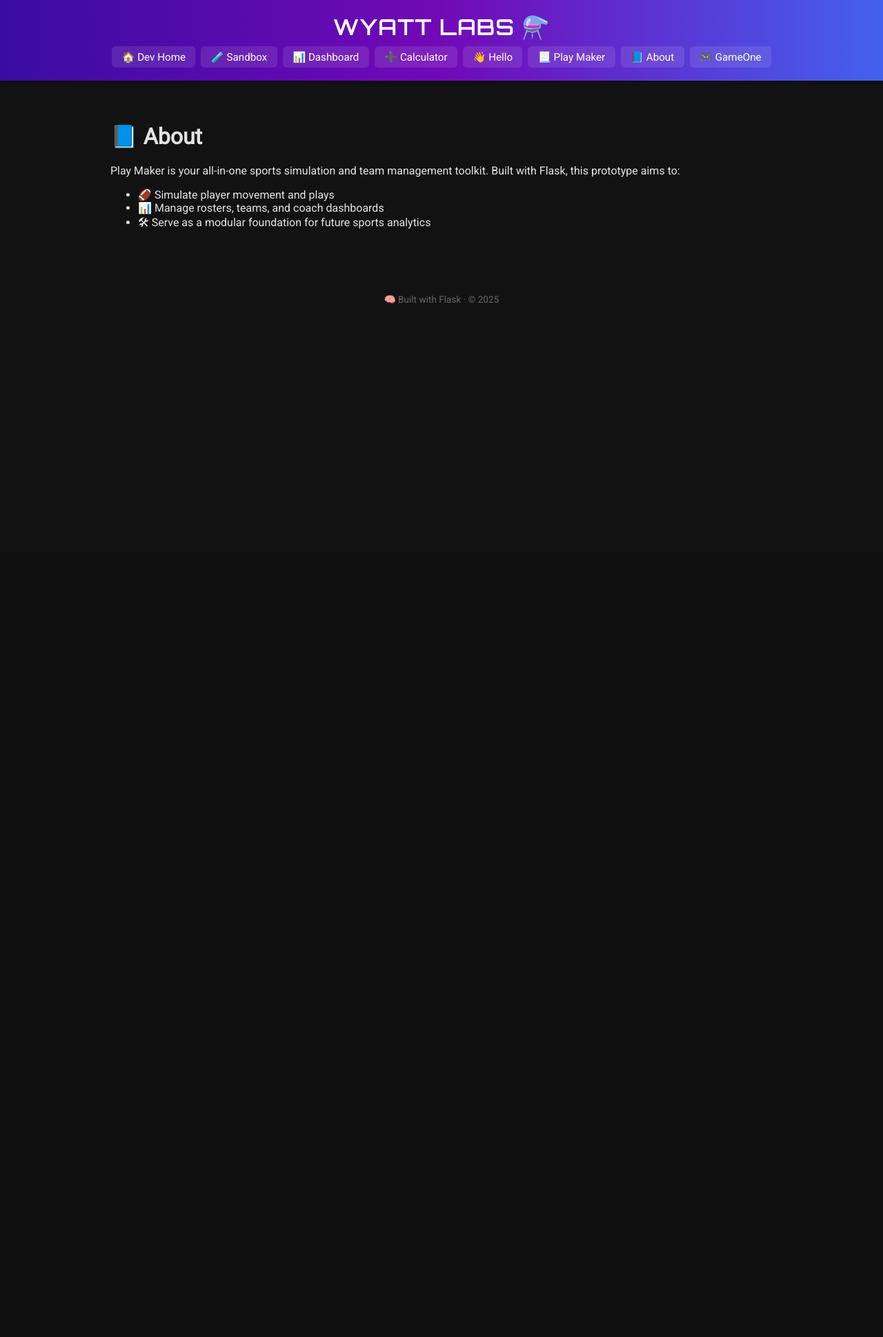
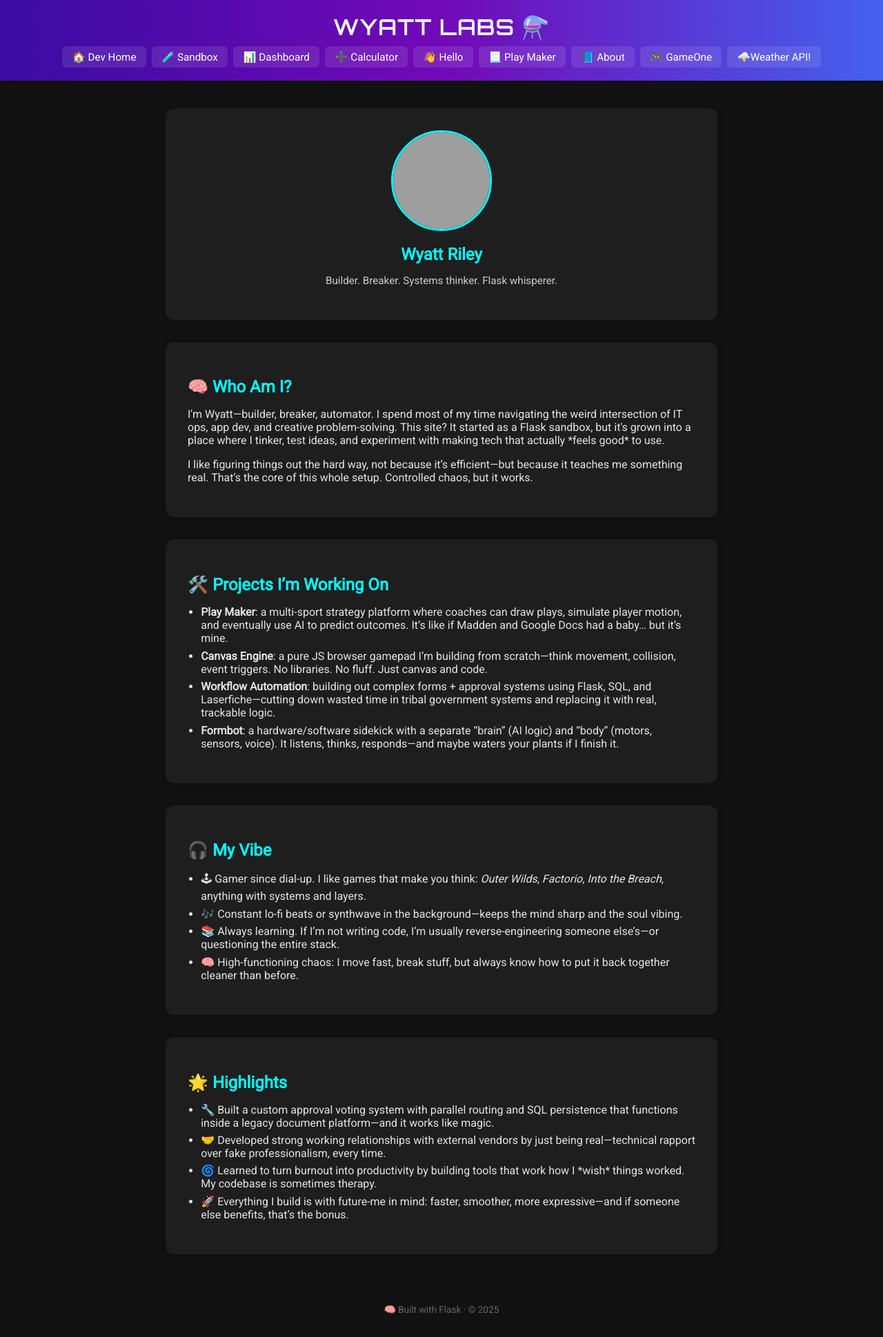
Before and after one commit to wyguy1/Flask_Crud_Test, a Flask app: page /about in a window 1280 px wide. Shown: the whole page at 69% size. Before the commit the page ends 441 px from the top, so only its background shows below. Run offline with Flask 3, Linux system fonts and the light colour scheme; grey boxes are pictures that could not be loaded.

Commit message:
Added in a weather API, That will reflect on the app file. aswell, I added a weather html file that will show that request. I intend on building onto this feature later. Call it a small command weather center if you will.

```diff
--- a/app.py
+++ b/app.py
@@ -1,4 +1,5 @@
 from flask import Flask, render_template, request
+import requests
 
 app = Flask(__name__)
 
@@ -41,5 +42,19 @@ def play_maker():
 def GameOne():
     return render_template("GameOne.html")
 
+@app.route("/weather_current", methods = ["GET", "POST"])
+def weather_current():
+    lat, lon = 36.87, -95.11  # Coordinates for Welch, OK
+    url = f"https://api.open-meteo.com/v1/forecast?latitude={lat}&longitude={lon}&current_weather=true"
+    response = requests.get(url)
+    data = response.json()
+    current = data.get("current_weather", {})
+    temp = current.get("temperature")
+    return render_template("weather-current.html" ,weather = temp)
+
+
+
+
+
 if __name__ == "__main__":
     app.run(debug=True)
--- a/templates/about.html
+++ b/templates/about.html
@@ -1,11 +1,81 @@
 {% extends "base.html" %}
-{% block title %}About Play Maker{% endblock %}
+{% block title %}About Wyatt{% endblock %}
 {% block content %}
-<h1>📘 About</h1>
-<p>Play Maker is your all-in-one sports simulation and team management toolkit. Built with Flask, this prototype aims to:</p>
-<ul>
-  <li>🏈 Simulate player movement and plays</li>
-  <li>📊 Manage rosters, teams, and coach dashboards</li>
-  <li>🛠 Serve as a modular foundation for future sports analytics</li>
-</ul>
+<style>
+  .about-section {
+    display: grid;
+    grid-template-columns: 1fr;
+    gap: 2rem;
+    max-width: 800px;
+    margin: auto;
+  }
+  .about-card {
+    background: #1e1e1e;
+    border-radius: 12px;
+    padding: 2rem;
+    box-shadow: 0 0 12px rgba(0, 0, 0, 0.3);
+  }
+  .about-card h2 {
+    color: #00ffff;
+    margin-bottom: 0.5rem;
+  }
+  .about-card ul {
+    padding-left: 1.2rem;
+  }
+  .about-card li {
+    margin-bottom: 0.4rem;
+  }
+</style>
+
+<div class="about-section">
+
+  <!-- Profile Card -->
+  <div class="about-card" style="text-align: center;">
+    <img src="{{ url_for('static', filename='img/profile.jpg') }}" alt="My Photo" style="width: 140px; height: 140px; border-radius: 50%; border: 3px solid #0ff; margin-bottom: 1rem;">
+    <h2 style="margin: 0;">Wyatt Riley</h2>
+    <p style="font-size: 0.95rem; color: #ccc;">Builder. Breaker. Systems thinker. Flask whisperer.</p>
+  </div>
+
+  <div class="about-card">
+    <h2>🧠 Who Am I?</h2>
+    <p>I'm Wyatt—builder, breaker, automator. I spend most of my time navigating the weird intersection of IT ops, app dev, and creative problem-solving. This site? It started as a Flask sandbox, but it's grown into a place where I tinker, test ideas, and experiment with making tech that actually *feels good* to use.</p>
+    <p>I like figuring things out the hard way, not because it’s efficient—but because it teaches me something real. That’s the core of this whole setup. Controlled chaos, but it works.</p>
+  </div>
+
+  <div class="about-card">
+    <h2>🛠️ Projects I’m Working On</h2>
+    <ul>
+      <li><strong>Play Maker</strong>: a multi-sport strategy platform where coaches can draw plays, simulate player motion, and eventually use AI to predict outcomes. It’s like if Madden and Google Docs had a baby… but it’s mine.</li>
+      <li><strong>Canvas Engine</strong>: a pure JS browser gamepad I’m building from scratch—think movement, collision, event triggers. No libraries. No fluff. Just canvas and code.</li>
+      <li><strong>Workflow Automation</strong>: building out complex forms + approval systems using Flask, SQL, and Laserfiche—cutting down wasted time in tribal government systems and replacing it with real, trackable logic.</li>
+      <li><strong>Formbot</strong>: a hardware/software sidekick with a separate “brain” (AI logic) and “body” (motors, sensors, voice). It listens, thinks, responds—and maybe waters your plants if I finish it.</li>
+    </ul>
+  </div>
+
+  <div class="about-card">
+    <h2>🎧 My Vibe</h2>
+    <ul>
+      <li>🕹 Gamer since dial-up. I like games that make you think: <em>Outer Wilds</em>, <em>Factorio</em>, <em>Into the Breach</em>, anything with systems and layers.</li>
+      <li>🎶 Constant lo-fi beats or synthwave in the background—keeps the mind sharp and the soul vibing.</li>
+      <li>📚 Always learning. If I’m not writing code, I’m usually reverse-engineering someone else’s—or questioning the entire stack.</li>
+      <li>🧠 High-functioning chaos: I move fast, break stuff, but always know how to put it back together cleaner than before.</li>
+    </ul>
+  </div>
+
+  <div class="about-card">
+    <h2>🌟 Highlights</h2>
+    <ul>
+      <li>🔧 Built a custom approval voting system with parallel routing and SQL persistence that functions inside a legacy document platform—and it works like magic.</li>
+      <li>🤝 Developed strong working relationships with external vendors by just being real—technical rapport over fake professionalism, every time.</li>
+      <li>🌀 Learned to turn burnout into productivity by building tools that work how I *wish* things worked. My codebase is sometimes therapy.</li>
+      <li>🚀 Everything I build is with future-me in mind: faster, smoother, more expressive—and if someone else benefits, that’s the bonus.</li>
+    </ul>
+  </div>
+
+</div>
+
+<script>
+  console.log("%cWelcome to Wyatt's Lab", "color: #0ff; font-weight: bold; font-size: 16px;");
+  console.log("You’re not supposed to be here, but since you are… enjoy the view.");
+</script>
 {% endblock %}
--- a/templates/base.html
+++ b/templates/base.html
@@ -79,6 +79,7 @@
             <a href="{{ url_for('play_maker') }}">📃 Play Maker</a>
             <a href="{{ url_for('about') }}">📘 About</a>
             <a href="{{ url_for('GameOne') }}">🎮 GameOne</a>
+            <a href="{{ url_for('weather_current')}}">🌩️Weather API!</a>
         </nav>
     </header>
 
```
Also changed, not shown: templates/weather-current.html (added, +15 -0 lines).
